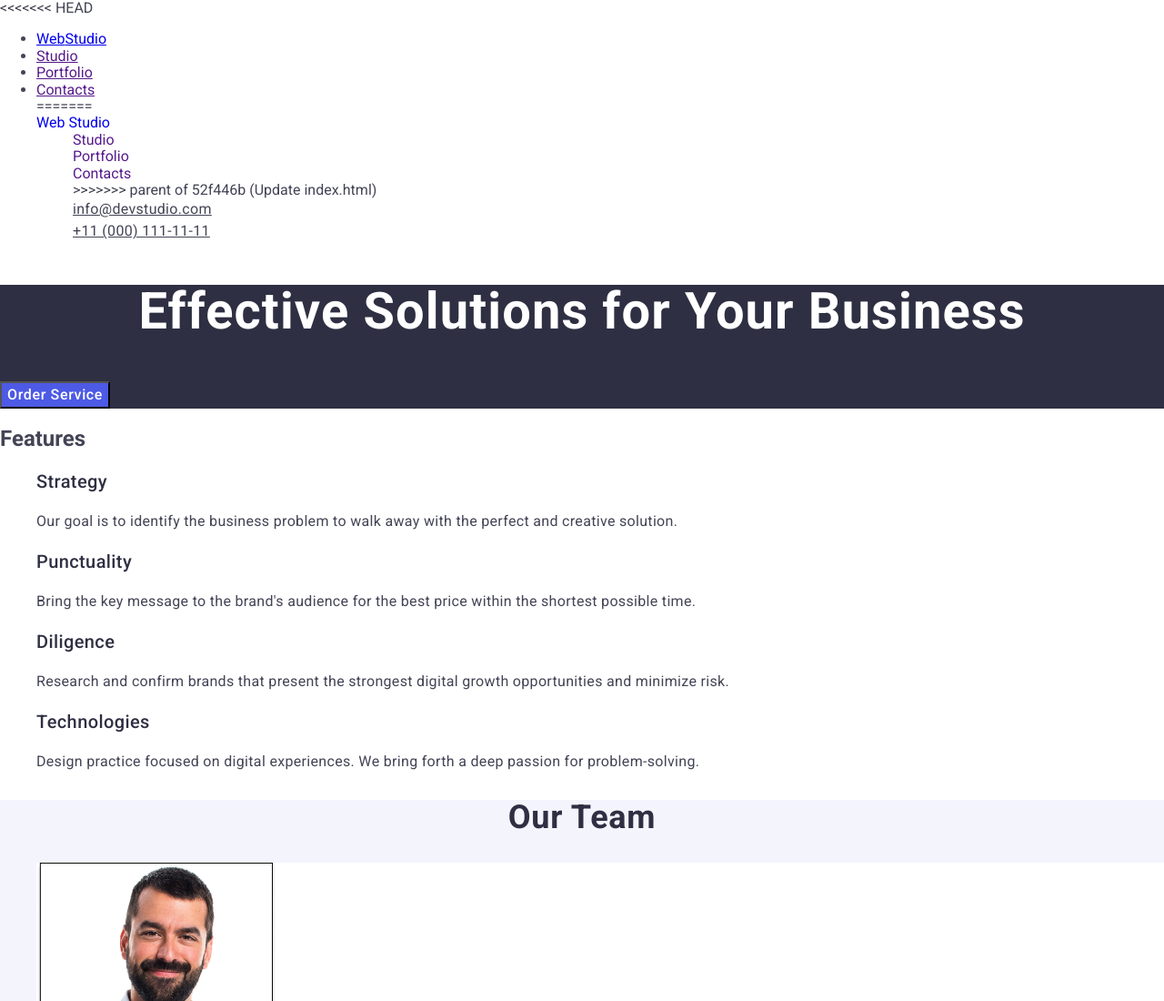
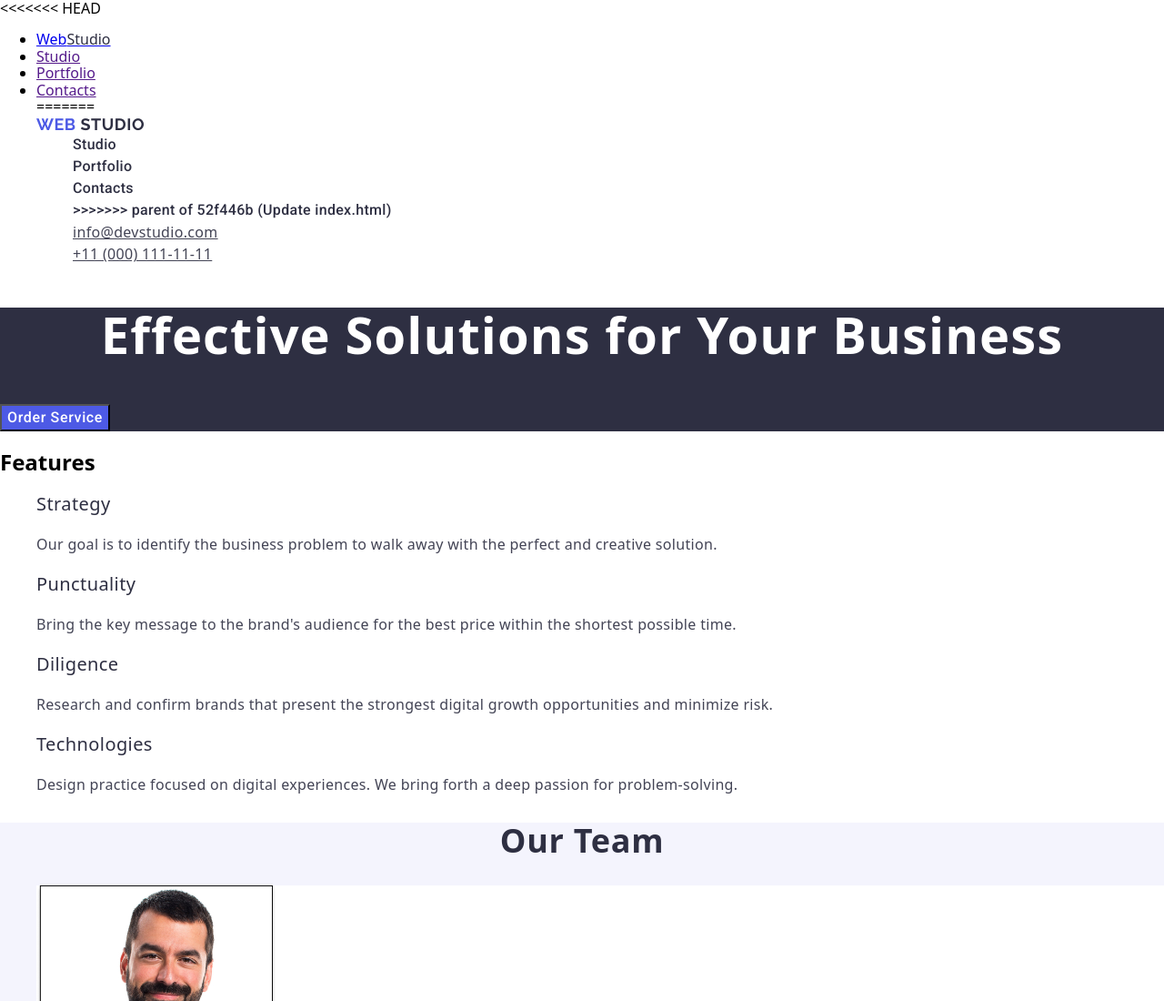
Before and after one commit to Yana0maybe0Shevchenko/goit-homework-02, a plain HTML site: page index.html in a window 1280 px wide. Shown: the top 1100 px of the page at 91% size. Drawn offline with nearby package versions, Linux system fonts and the light colour scheme.

Commit message:
Update style.css

```diff
--- a/css/style.css
+++ b/css/style.css
@@ -6,11 +6,27 @@
     text-decoration: none;
 }
 
-.body {
-    background-color: #FFFFFF;
-    color: var(--SLATE, #434455);
-    font-family: "Roboto", sans-serif;
-    font-style: normal;
+.logo {
+color:#4d5ae5;
+font-family: "Raleway", sans-serif;
+font-size: 18px;
+font-style: normal;
+font-weight: 700;
+line-height: 1.17; /* 116.667% */
+letter-spacing: 0.54px;
+text-transform: uppercase;
+}
+
+.logo:hover {
+    color: #404bbf;
+}
+
+.logo:focus {
+    color: #404bbf;
+}
+
+.span-header {
+    color: #2e2f42;
 }
 
 .address {
@@ -21,15 +37,40 @@
     font-size: 16px;
     line-height: 1.5;
     letter-spacing: 0.02em;
-    color:var(--SLATE, #434455);
+    color: #434455;
 }
 
 .contact:hover {
-    color:var(--SLATE, #404bbf);
+    color: #404bbf;
 }
 
 .contact:focus {
-    color: var(--SLATE, #404bbf);
+    color: #404bbf;
+}
+
+.menu-list {
+    color:#2E2F42;
+    font-family: "Roboto", sans-serif;
+    font-size: 16px;
+    font-style: normal;
+    font-weight: 500;
+    line-height: 24px; /* 150% */
+    letter-spacing: 0.32px;
+}
+
+.menu-list:hover {
+    color: var(--SLATE,#404bbf);
+}
+
+.menu-list:focus {
+    color: var(--SLATE,#404bbf);
+}
+
+.page {
+    background-color: #FFFFFF;
+    color: var(--SLATE, #434455);
+    font-family: "Roboto", sans-serif;
+    font-style: normal;
 }
 
 /* First Section */
```
